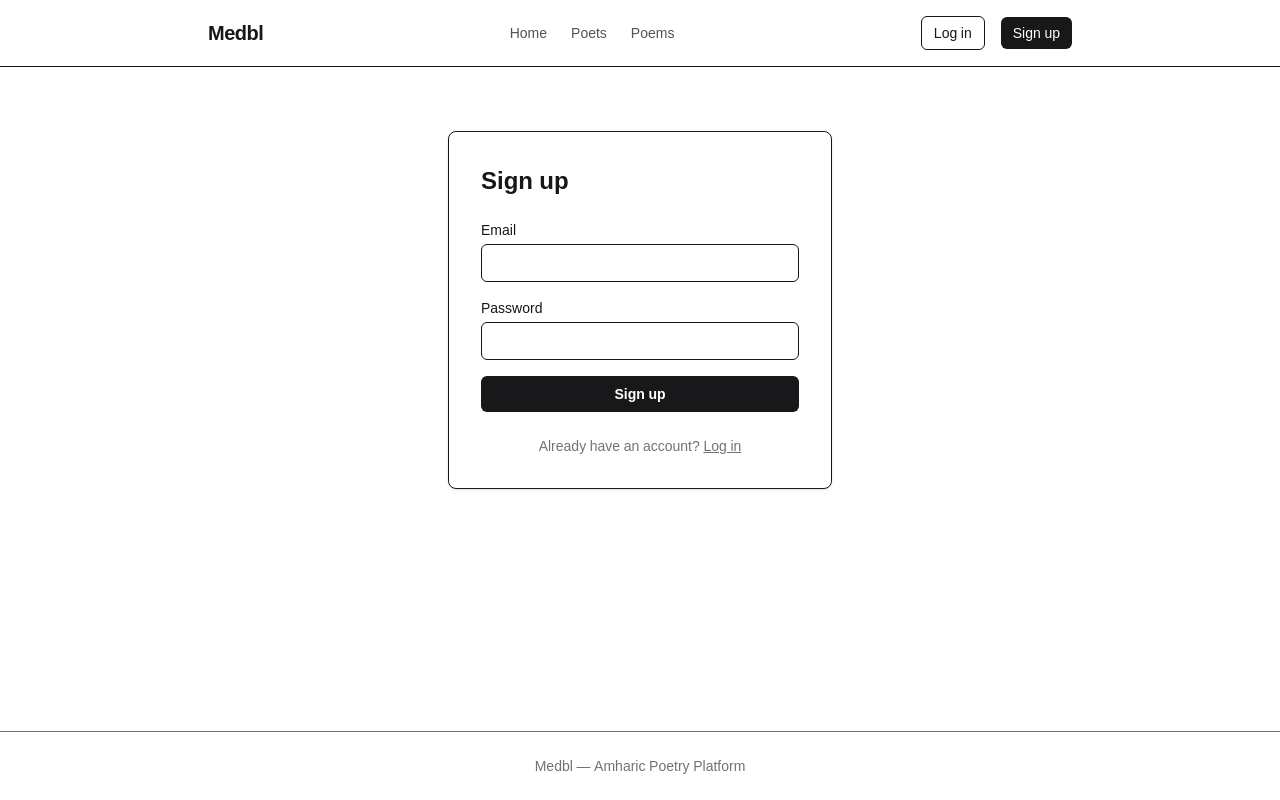
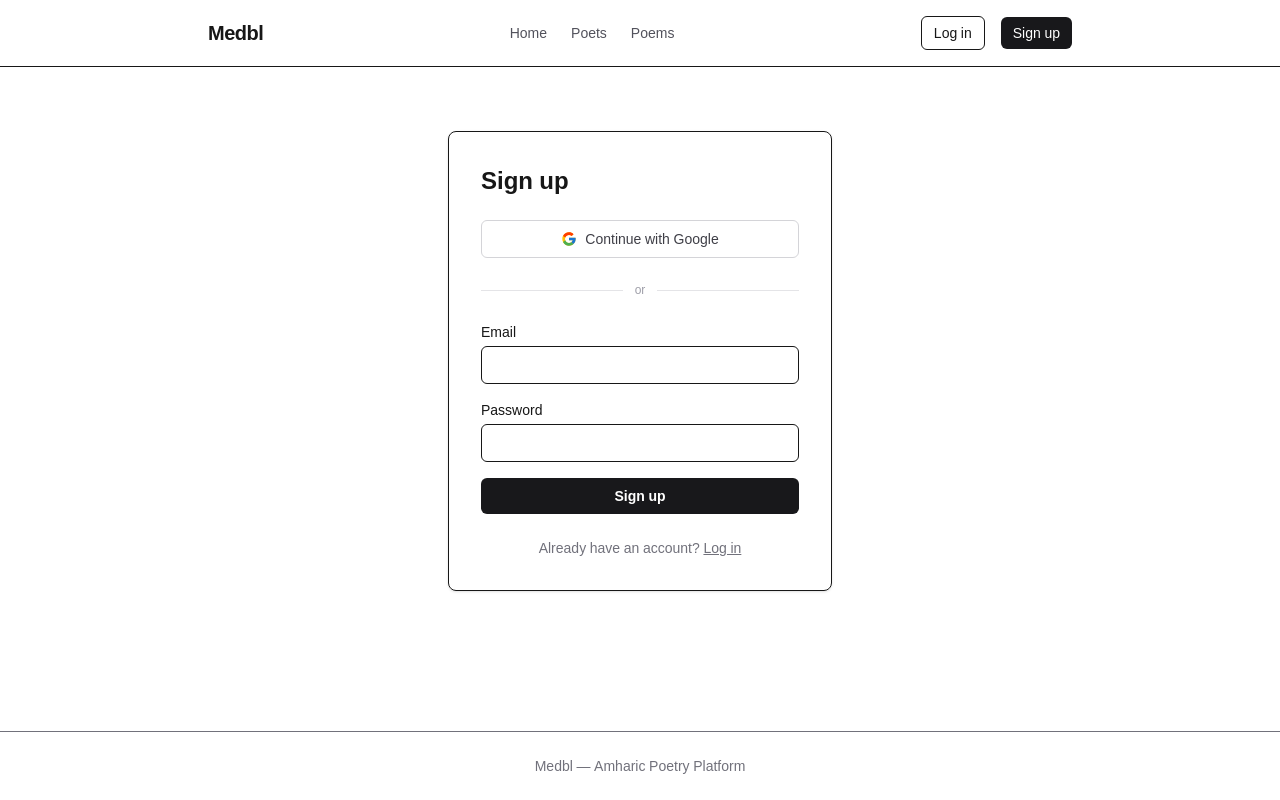
Before and after one commit to salimhabeshawi/medbl, a Next.js app: page /signup in a window 1280 px wide. Built offline with nearby package versions, Linux system fonts and the light colour scheme; no server answers.

Commit message:
Add Google OAuth sign-in with PKCE callback

```diff
--- /dev/null
+++ b/app/auth/callback/route.ts
@@ -0,0 +1,41 @@
+import type { NextRequest } from "next/server";
+import { NextResponse } from "next/server";
+import { createClient } from "@/lib/supabase/server";
+
+// Only allow same-app relative paths as redirect targets.
+function internalPath(value: string | null): string | null {
+  if (!value) return null;
+  if (!value.startsWith("/") || value.startsWith("//")) return null;
+  return value;
+}
+
+const errorRedirect = (origin: string, message: string) =>
+  NextResponse.redirect(
+    `${origin}/login?error=${encodeURIComponent(message)}`,
+  );
+
+export async function GET(request: NextRequest) {
+  const { searchParams, origin } = request.nextUrl;
+  const code = searchParams.get("code");
+  const next = searchParams.get("next");
+
+  if (!code) {
+    return errorRedirect(
+      origin,
+      "Sign-in was not completed. Please try again.",
+    );
+  }
+
+  const supabase = await createClient();
+  const { error } = await supabase.auth.exchangeCodeForSession(code);
+
+  if (error) {
+    return errorRedirect(
+      origin,
+      "Sign-in failed. Please try again.",
+    );
+  }
+
+  const target = internalPath(next) ?? "/";
+  return NextResponse.redirect(`${origin}${target}`);
+}
--- a/app/login/page.tsx
+++ b/app/login/page.tsx
@@ -1,12 +1,13 @@
 import Link from "next/link";
 import { login } from "@/app/actions";
+import { GoogleAuthButton } from "@/components/google-auth-button";
 
 export default async function LoginPage({
   searchParams,
 }: {
-  searchParams: Promise<{ error?: string; message?: string }>;
+  searchParams: Promise<{ error?: string; message?: string; next?: string }>;
 }) {
-  const { error, message } = await searchParams;
+  const { error, message, next } = await searchParams;
 
   return (
     <div className="flex flex-1 items-center justify-center px-4 py-16">
@@ -23,6 +24,14 @@ export default async function LoginPage({
             {message}
           </p>
         ) : null}
+
+        <GoogleAuthButton next={typeof next === "string" ? next : undefined} />
+
+        <div className="my-6 flex items-center gap-3 text-xs text-zinc-400">
+          <div className="h-px flex-1 bg-zinc-200 dark:bg-zinc-700" />
+          or
+          <div className="h-px flex-1 bg-zinc-200 dark:bg-zinc-700" />
+        </div>
 
         <form action={login} className="flex flex-col gap-4">
           <label className="flex flex-col gap-1 text-sm font-medium">
--- a/app/signup/page.tsx
+++ b/app/signup/page.tsx
@@ -1,12 +1,13 @@
 import Link from "next/link";
 import { signup } from "@/app/actions";
+import { GoogleAuthButton } from "@/components/google-auth-button";
 
 export default async function SignupPage({
   searchParams,
 }: {
-  searchParams: Promise<{ error?: string }>;
+  searchParams: Promise<{ error?: string; next?: string }>;
 }) {
-  const { error } = await searchParams;
+  const { error, next } = await searchParams;
 
   return (
     <div className="flex flex-1 items-center justify-center px-4 py-16">
@@ -18,6 +19,14 @@ export default async function SignupPage({
             {error}
           </p>
         ) : null}
+
+        <GoogleAuthButton next={typeof next === "string" ? next : undefined} />
+
+        <div className="my-6 flex items-center gap-3 text-xs text-zinc-400">
+          <div className="h-px flex-1 bg-zinc-200 dark:bg-zinc-700" />
+          or
+          <div className="h-px flex-1 bg-zinc-200 dark:bg-zinc-700" />
+        </div>
 
         <form action={signup} className="flex flex-col gap-4">
           <label className="flex flex-col gap-1 text-sm font-medium">
--- /dev/null
+++ b/components/google-auth-button.tsx
@@ -0,0 +1,72 @@
+"use client";
+
+import { useState } from "react";
+import { createClient } from "@/lib/supabase/client";
+
+export function GoogleAuthButton({
+  next,
+  className = "",
+}: {
+  next?: string;
+  className?: string;
+}) {
+  const [pending, setPending] = useState(false);
+  const [error, setError] = useState<string | null>(null);
+
+  async function handleGoogleSignIn() {
+    if (pending) return;
+    setPending(true);
+    setError(null);
+
+    const supabase = createClient();
+    const redirectTo = new URL("/auth/callback", window.location.origin);
+    if (next) redirectTo.searchParams.set("next", next);
+
+    const { error } = await supabase.auth.signInWithOAuth({
+      provider: "google",
+      options: { redirectTo: redirectTo.toString() },
+    });
+
+    if (error) {
+      setError(
+        error.message ||
+          "Could not start Google sign-in. Please try again.",
+      );
+      setPending(false);
+    }
+    // On success signInWithOAuth redirects the browser to Google — no state
+    // cleanup needed.
+  }
+
+  return (
+    <div className={className}>
+      <button
+        type="button"
+        onClick={handleGoogleSignIn}
+        disabled={pending}
+        className="flex w-full items-center justify-center gap-2 rounded-md border border-zinc-300 px-4 py-2 text-sm font-medium text-zinc-700 transition hover:bg-zinc-50 disabled:cursor-wait disabled:opacity-60 dark:border-zinc-700 dark:text-zinc-200 dark:hover:bg-zinc-800"
+      >
+        <svg viewBox="0 0 48 48" aria-hidden="true" className="h-4 w-4">
+          <path
+            fill="#FFC107"
+            d="M43.611 20.083H42V20H24v8h11.303c-1.649 4.657-6.08 8-11.303 8-6.627 0-12-5.373-12-12s5.373-12 12-12c3.059 0 5.842 1.154 7.961 3.039l5.657-5.657C34.046 6.053 29.268 4 24 4 12.955 4 4 12.955 4 24s8.955 20 20 20 20-8.955 20-20c0-1.341-.138-2.65-.389-3.917z"
+          />
+          <path
+            fill="#FF3D00"
+            d="M6.306 14.691l6.571 4.819C14.655 15.108 18.961 12 24 12c3.059 0 5.842 1.154 7.961 3.039l5.657-5.657C34.046 6.053 29.268 4 24 4 16.318 4 9.656 8.337 6.306 14.691z"
+          />
+          <path
+            fill="#4CAF50"
+            d="M24 44c5.166 0 9.86-1.977 13.409-5.192l-6.19-5.238C29.211 35.091 26.715 36 24 36c-5.202 0-9.619-3.317-11.283-7.946l-6.522 5.025C9.505 39.556 16.227 44 24 44z"
+          />
+          <path
+            fill="#1976D2"
+            d="M43.611 20.083H42V20H24v8h11.303c-.792 2.237-2.231 4.166-4.087 5.571.001-.001.002-.001.003-.002l6.19 5.238C36.971 39.205 44 34 44 24c0-1.341-.138-2.65-.389-3.917z"
+          />
+        </svg>
+        {pending ? "Redirecting to Google…" : "Continue with Google"}
+      </button>
+      {error ? <p className="mt-2 text-sm text-red-600">{error}</p> : null}
+    </div>
+  );
+}
```
Also changed, not shown: 1 other file (tests, documents, lock files or other folders).
